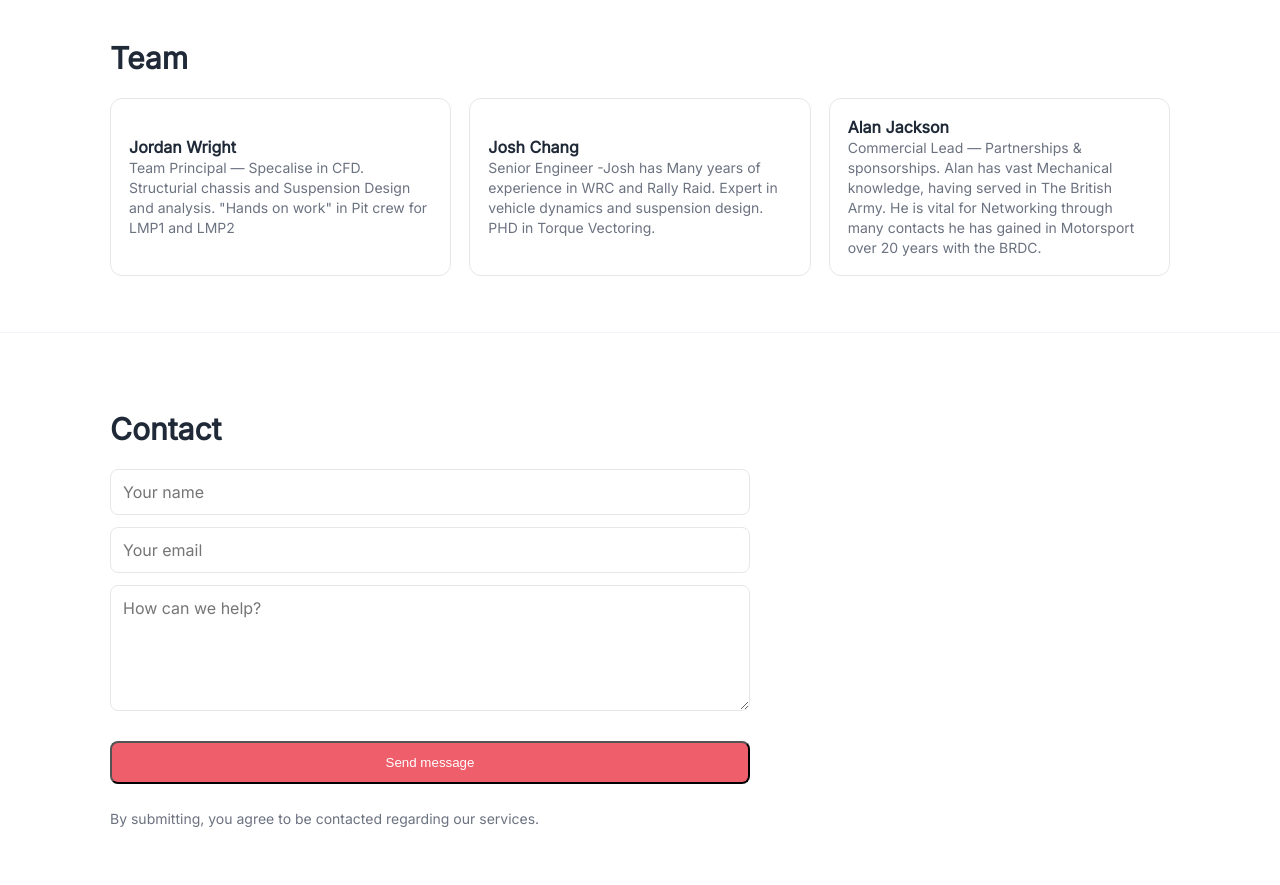
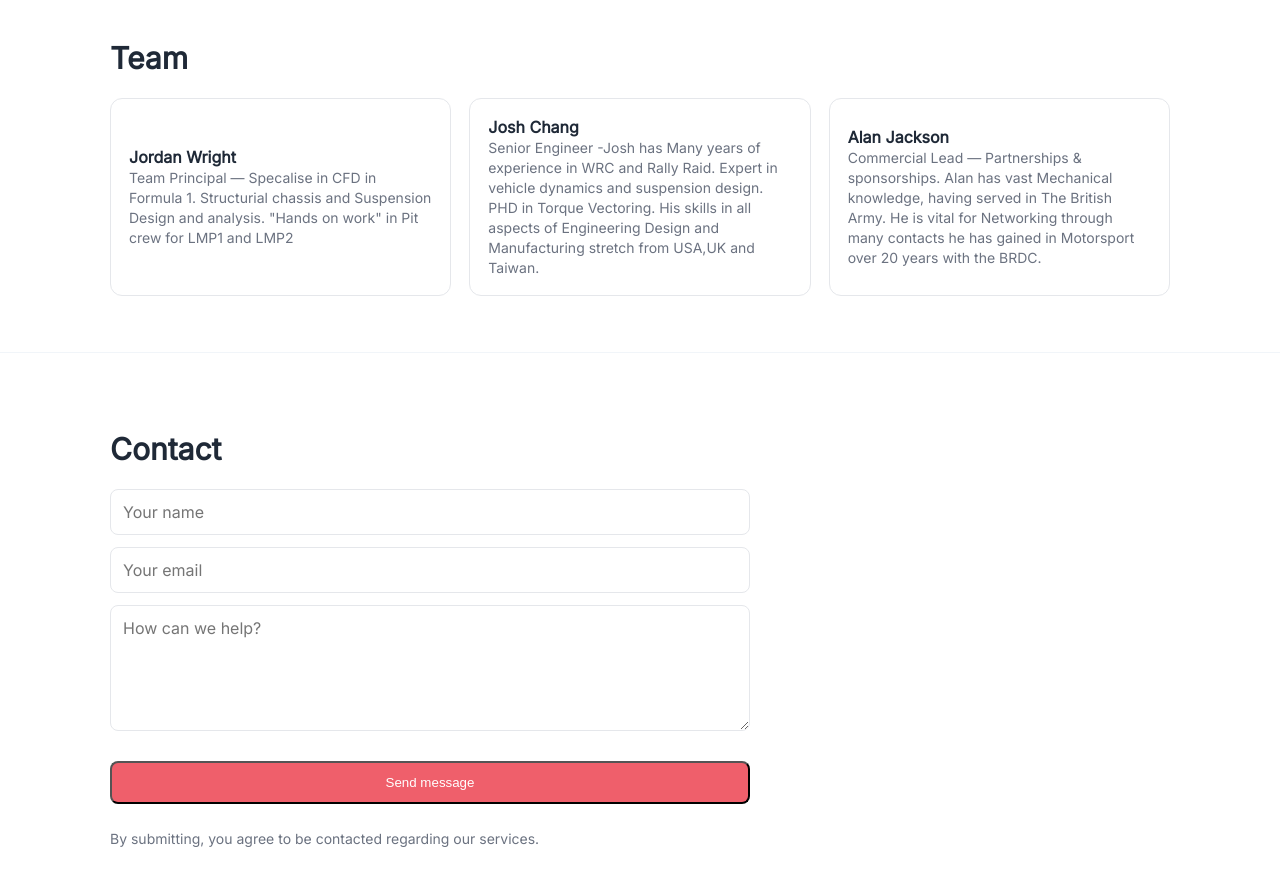
Before and after one commit to Jordy441/mjwr1, a website: page src/index.html in a window 1280 px wide. Shown: the part 1180-2065 px from the top of the page. Drawn offline with Linux system fonts and the light colour scheme.

Commit message:
Update index.html

```diff
--- a/src/index.html
+++ b/src/index.html
@@ -112,7 +112,7 @@
 
             <div>
               <strong>Jordan Wright</strong><br>
-              <span class="muted small">Team Principal —  Specalise in CFD.
+              <span class="muted small">Team Principal —  Specalise in CFD in Formula 1.
                 Structurial chassis and Suspension Design and analysis. "Hands on work" in Pit crew for LMP1 and LMP2 </span>
             </div>
           </div>
@@ -122,7 +122,8 @@
             <div>
               <strong>Josh Chang</strong><br>
               <span class="muted small"> Senior Engineer -Josh has Many years of experience in WRC and Rally Raid.
-                Expert in vehicle dynamics and suspension design. PHD in Torque Vectoring.</span>
+                Expert in vehicle dynamics and suspension design. PHD in Torque Vectoring.
+                His skills in all aspects of Engineering Design and Manufacturing stretch from USA,UK and Taiwan.</span>
         </div>
       </div>
       <div class="card member">
```
